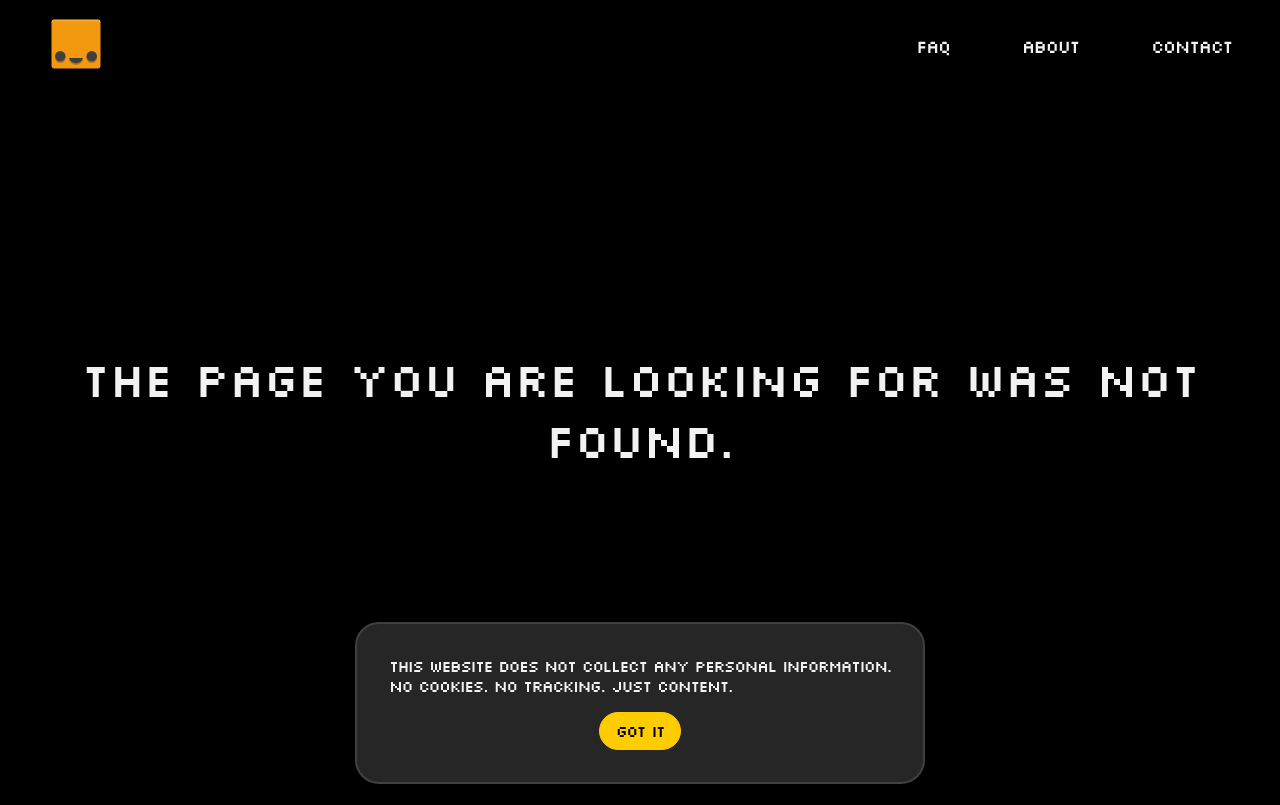
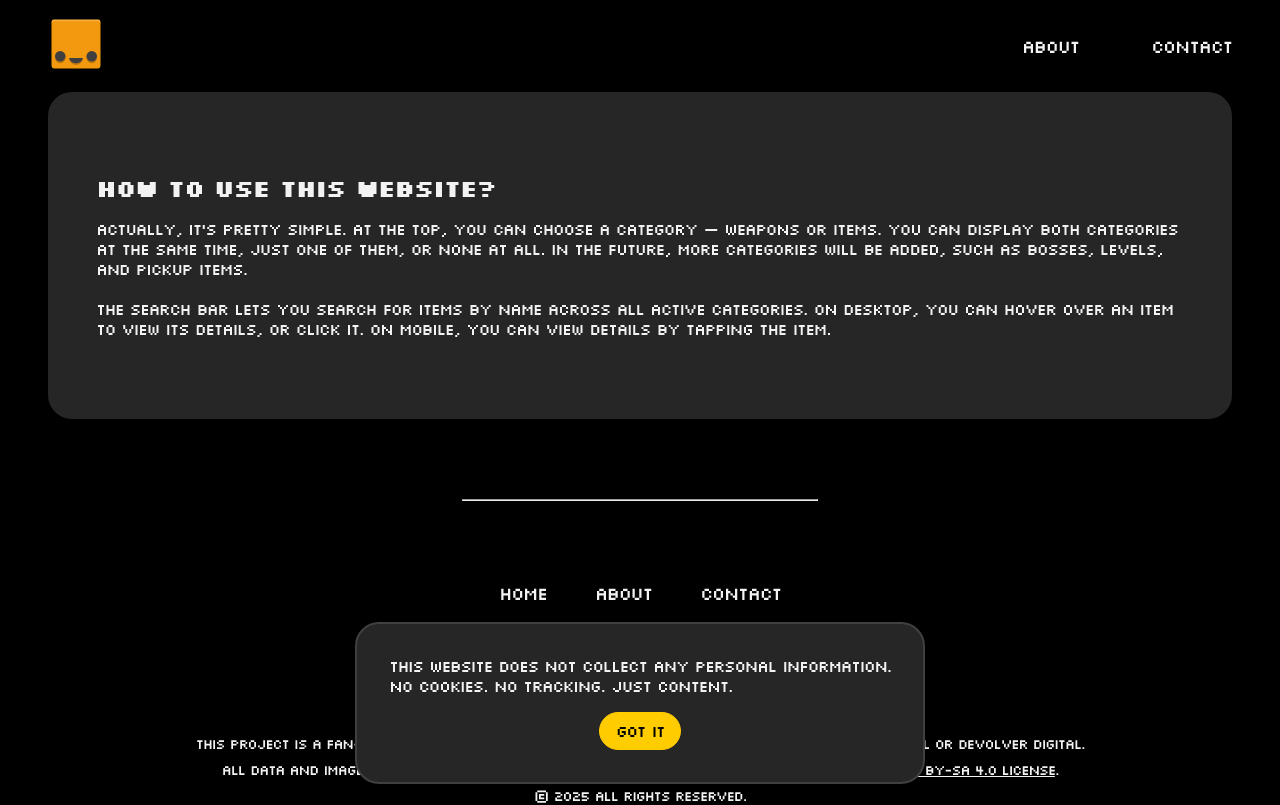
Before and after one commit to anewww/etg-wiki, a Next.js app: page /faq in a window 1280 px wide. Before the commit this address had no page. Shown: the top 805 px of the page. Built offline with nearby package versions, Linux system fonts and the light colour scheme.

Commit message:
remove links to a faq page

```diff
--- /dev/null
+++ b/src/app/faq/page.jsx
@@ -0,0 +1,18 @@
+import container from "@/src/app/baseContainer.module.css";
+import styles from "@/src/app/faq/page.module.css"
+
+export default function FaqPage() {
+  return (
+    <div className={`${container.baseContainer}`}>
+      <div className={`${styles.questions}`}>
+        <h2>How to use this website?</h2>
+        <p className={`${styles.question}`}>
+          Actually, it’s pretty simple. At the top, you can choose a category — weapons or items. You can display both categories at the same time, just one of them, or none at all. In the future, more categories will be added, such as bosses, levels, and pickup items.
+          <br />
+          <br />
+          The search bar lets you search for items by name across all active categories. On desktop, you can hover over an item to view its details, or click it. On mobile, you can view details by tapping the item.
+        </p>
+      </div>
+    </div>
+  );
+}
--- /dev/null
+++ b/src/app/faq/page.module.css
@@ -0,0 +1,12 @@
+.questions {
+  text-align: left;
+  margin: 0 auto;
+  margin-bottom: 5rem;
+  padding: 5rem 3rem;
+  background-color: var(--color-bg-neutral);
+  border-radius: var(--borderRadius);
+
+  & h2 {
+    margin-bottom: 1rem;
+  }
+}
--- a/src/app/layout.jsx
+++ b/src/app/layout.jsx
@@ -38,7 +38,7 @@ export default function RootLayout({ children }) {
                 </Link>
                 <nav className={`${styles.nav} ${styles.right}`}>
                   <ul>
-                    <li><Link href="/faq">FAQ</Link></li>
+                    {/* <li><Link href="/faq">FAQ</Link></li> */}
                     <li><Link href="/about">About</Link></li>
                     <li><Link href="/contact">Contact</Link></li>
                   </ul>
@@ -55,7 +55,7 @@ export default function RootLayout({ children }) {
                 <div className={`${styles.nav} ${styles.links}`}>
                   <ul>
                     <li><Link href="/">Home</Link></li>
-                    <li><Link href="/faq">FAQ</Link></li>
+                    {/* <li><Link href="/faq">FAQ</Link></li> */}
                     <li><Link href="/about">About</Link></li>
                     <li><Link href="/contact">Contact</Link></li>
                   </ul>
--- a/src/ui/burgerMenu.jsx
+++ b/src/ui/burgerMenu.jsx
@@ -17,7 +17,7 @@ export default function BurgerMenu({ isOpened, onClick}) {
         <nav className={`${styles.nav}`}>
           <ul>
           <li><Link href="/">Home</Link></li>
-          <li><Link href="/faq">FAQ</Link></li>
+          {/* <li><Link href="/faq">FAQ</Link></li> */}
           <li><Link href="/about">About</Link></li>
           <li><Link href="/contact">Contact</Link></li>
           </ul>
```
